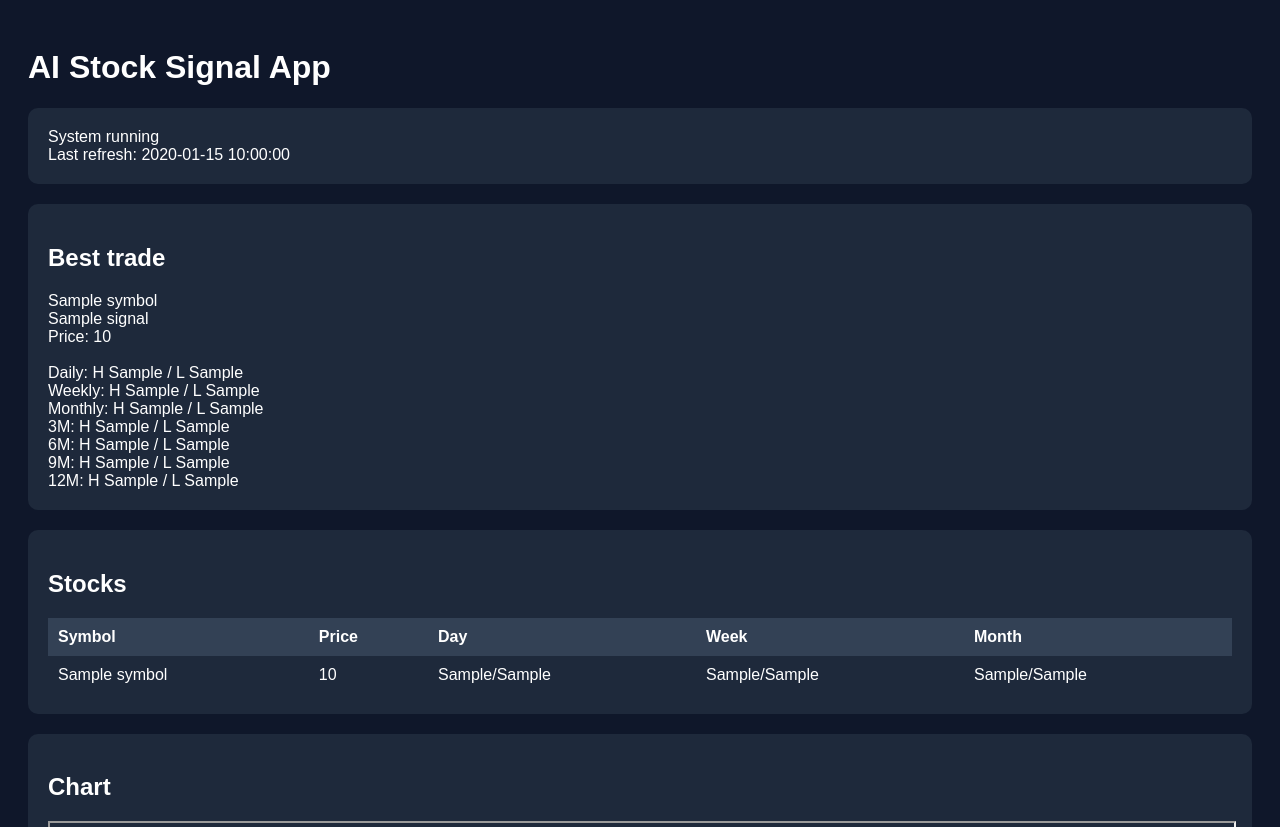
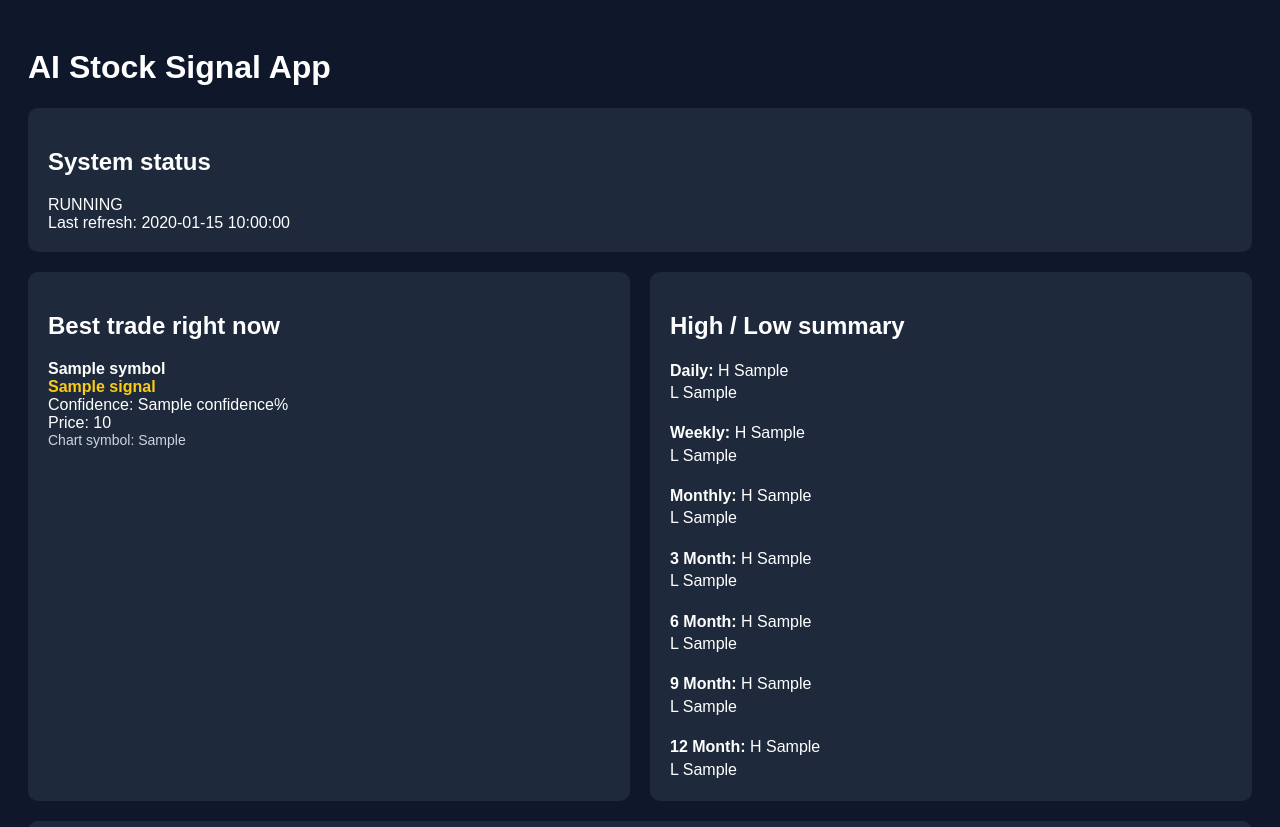
Before and after one commit to CycleX66/ai-stock-app, a Flask app: template templates/index.html in a window 1280 px wide. Shown: the top 827 px of the page. Run offline with Flask 3, Linux system fonts and the light colour scheme; the template is opened without the code that fills it: most values are stand-ins (such as "Sample title", 1, 10 or a date in 2020); grey boxes are pictures that could not be loaded.

Commit message:
Update index.html

```diff
--- a/templates/index.html
+++ b/templates/index.html
@@ -1,49 +1,107 @@
 <!DOCTYPE html>
 <html>
 <head>
-<title>AI Stock Signal</title>
+    <title>AI Stock Signal App</title>
     <meta http-equiv="refresh" content="30">
-
     <style>
-body { font-family: Arial; background:#0f172a; color:white; padding:20px;}
-.box { background:#1e293b; padding:20px; border-radius:10px; margin-bottom:20px;}
-table { width:100%; border-collapse:collapse;}
-th, td { padding:10px; text-align:left;}
-th { background:#334155;}
-.row:hover { background:#334155; cursor:pointer;}
-.best { background:#1e40af;}
+        body {
+            font-family: Arial, sans-serif;
+            background: #0f172a;
+            color: white;
+            padding: 20px;
+        }
+        .box {
+            background: #1e293b;
+            padding: 20px;
+            border-radius: 10px;
+            margin-bottom: 20px;
+        }
+        table {
+            width: 100%;
+            border-collapse: collapse;
+            font-size: 15px;
+        }
+        th, td {
+            padding: 10px;
+            text-align: left;
+            vertical-align: top;
+        }
+        th {
+            background: #334155;
+        }
+        .clickable-row {
+            cursor: pointer;
+        }
+        .clickable-row:hover {
+            background: #334155;
+        }
+        .best-row {
+            background: #1e40af;
+        }
+        .small {
+            color: #cbd5e1;
+            font-size: 14px;
+        }
+        .hold {
+            color: #facc15;
+            font-weight: bold;
+        }
+        .grid {
+            display: grid;
+            grid-template-columns: 1fr 1fr;
+            gap: 20px;
+        }
+        .hl {
+            line-height: 1.4;
+            white-space: nowrap;
+        }
+        @media (max-width: 1100px) {
+            .grid {
+                grid-template-columns: 1fr;
+            }
+            table {
+                font-size: 13px;
+            }
+            th, td {
+                padding: 8px;
+            }
+        }
     </style>
 </head>
-
 <body>
 
 <h1>AI Stock Signal App</h1>
 
 <div class="box">
-System running<br>
+    <h2>System status</h2>
+    RUNNING<br>
     Last refresh: {{ now }}
 </div>
 
+<div class="grid">
     <div class="box">
-<h2>Best trade</h2>
+        <h2>Best trade right now</h2>
+        <strong>{{ best.symbol }}</strong><br>
+        <span class="hold">{{ best.signal }}</span><br>
+        Confidence: {{ best.confidence }}%<br>
+        Price: {{ best.price }}<br>
+        <div class="small">Chart symbol: {{ best.chart_symbol }}</div>
+    </div>
 
-{{ best.symbol }}<br>
-{{ best.signal }}<br>
-Price: {{ best.price }}<br><br>
-
-Daily: H {{ best.d_high }} / L {{ best.d_low }}<br>
-Weekly: H {{ best.w_high }} / L {{ best.w_low }}<br>
-Monthly: H {{ best.m_high }} / L {{ best.m_low }}<br>
-3M: H {{ best.m3_high }} / L {{ best.m3_low }}<br>
-6M: H {{ best.m6_high }} / L {{ best.m6_low }}<br>
-9M: H {{ best.m9_high }} / L {{ best.m9_low }}<br>
-12M: H {{ best.y_high }} / L {{ best.y_low }}
-
+    <div class="box">
+        <h2>High / Low summary</h2>
+        <div class="hl"><strong>Daily:</strong> H {{ best.d_high }}<br>L {{ best.d_low }}</div><br>
+        <div class="hl"><strong>Weekly:</strong> H {{ best.w_high }}<br>L {{ best.w_low }}</div><br>
+        <div class="hl"><strong>Monthly:</strong> H {{ best.m_high }}<br>L {{ best.m_low }}</div><br>
+        <div class="hl"><strong>3 Month:</strong> H {{ best.m3_high }}<br>L {{ best.m3_low }}</div><br>
+        <div class="hl"><strong>6 Month:</strong> H {{ best.m6_high }}<br>L {{ best.m6_low }}</div><br>
+        <div class="hl"><strong>9 Month:</strong> H {{ best.m9_high }}<br>L {{ best.m9_low }}</div><br>
+        <div class="hl"><strong>12 Month:</strong> H {{ best.m12_high }}<br>L {{ best.m12_low }}</div>
+    </div>
 </div>
 
 <div class="box">
     <h2>Stocks</h2>
-
     <table>
         <tr>
             <th>Symbol</th>
@@ -51,32 +109,37 @@ Monthly: H {{ best.m_high }} / L {{ best.m_low }}<br>
             <th>Day</th>
             <th>Week</th>
             <th>Month</th>
+            <th>3M</th>
+            <th>6M</th>
+            <th>9M</th>
+            <th>12M</th>
         </tr>
 
         {% for s in scored %}
-<tr class="row {% if s.symbol == best.symbol %}best{% endif %}"
-onclick="window.location='/?symbol={{ s.symbol }}'">
-
+        <tr class="clickable-row {% if s.symbol == best.symbol %}best-row{% endif %}" onclick="window.location='/?symbol={{ s.symbol }}'">
             <td>{{ s.symbol }}</td>
             <td>{{ s.price }}</td>
-<td>{{ s.d_high }}/{{ s.d_low }}</td>
-<td>{{ s.w_high }}/{{ s.w_low }}</td>
-<td>{{ s.m_high }}/{{ s.m_low }}</td>
-
+            <td class="hl">H {{ s.d_high }}<br>L {{ s.d_low }}</td>
+            <td class="hl">H {{ s.w_high }}<br>L {{ s.w_low }}</td>
+            <td class="hl">H {{ s.m_high }}<br>L {{ s.m_low }}</td>
+            <td class="hl">H {{ s.m3_high }}<br>L {{ s.m3_low }}</td>
+            <td class="hl">H {{ s.m6_high }}<br>L {{ s.m6_low }}</td>
+            <td class="hl">H {{ s.m9_high }}<br>L {{ s.m9_low }}</td>
+            <td class="hl">H {{ s.m12_high }}<br>L {{ s.m12_low }}</td>
         </tr>
         {% endfor %}
-
     </table>
 </div>
 
 <div class="box">
     <h2>Chart</h2>
-
+    <div class="small">Using: {{ best.chart_symbol }}</div>
     <iframe
-src="https://s.tradingview.com/widgetembed/?symbol={{ best.chart_symbol }}&interval=D&theme=dark"
-width="100%" height="500">
+        src="https://s.tradingview.com/widgetembed/?symbol={{ best.chart_symbol }}&interval=D&theme=dark&style=1"
+        width="100%"
+        height="520"
+        frameborder="0">
     </iframe>
-
 </div>
 
 </body>
```
Lines whose indentation alone changed are shown as unchanged.
